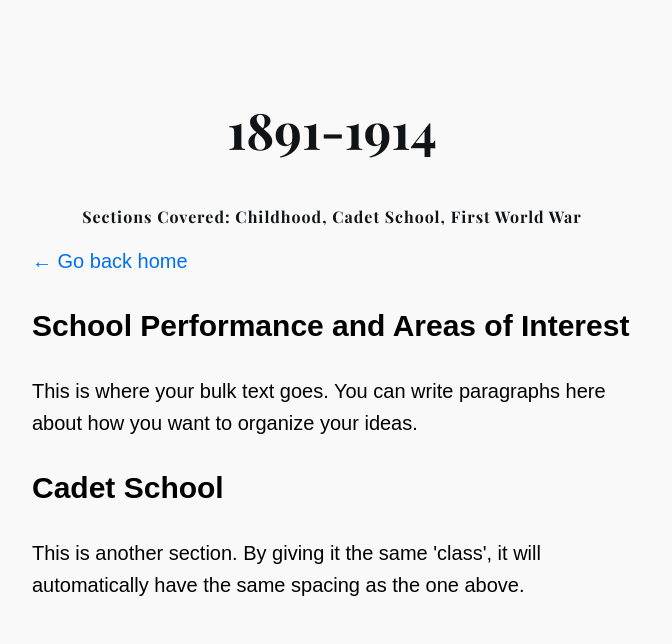
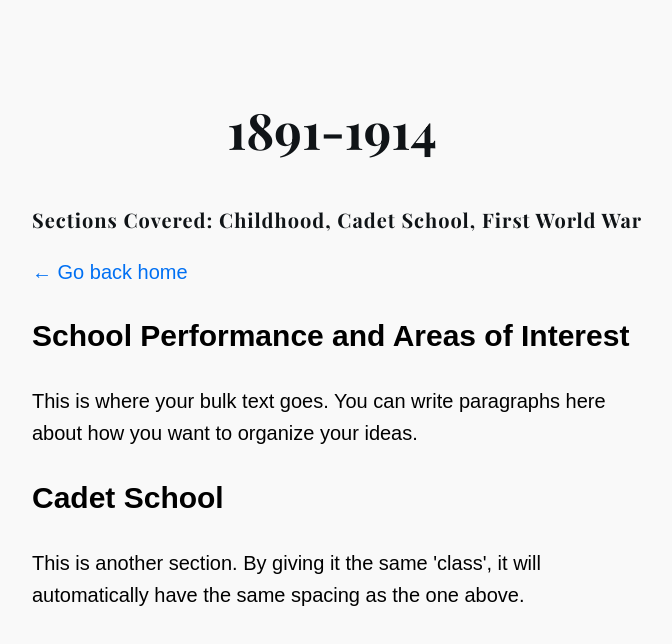
Before and after one commit to Milvusmilvusfasciicauda/Model-psychology-database, a plain HTML site: page page2.html in a window 1280 px wide. Shown: the whole page, without its empty margins (308-980 px from the left). Drawn offline with nearby package versions, Linux system fonts and the light colour scheme.

Commit message:
Update page2.html

```diff
--- a/page2.html
+++ b/page2.html
@@ -21,7 +21,7 @@
         .subtitle {
     font-family: 'Playfair Display', serif;
     white-space: nowrap;
-    font-size: 1.0rem;
+    font-size: 1.25rem;
     font-weight: 300;
     letter-spacing: 1px;
     margin-top: 10px;
```
